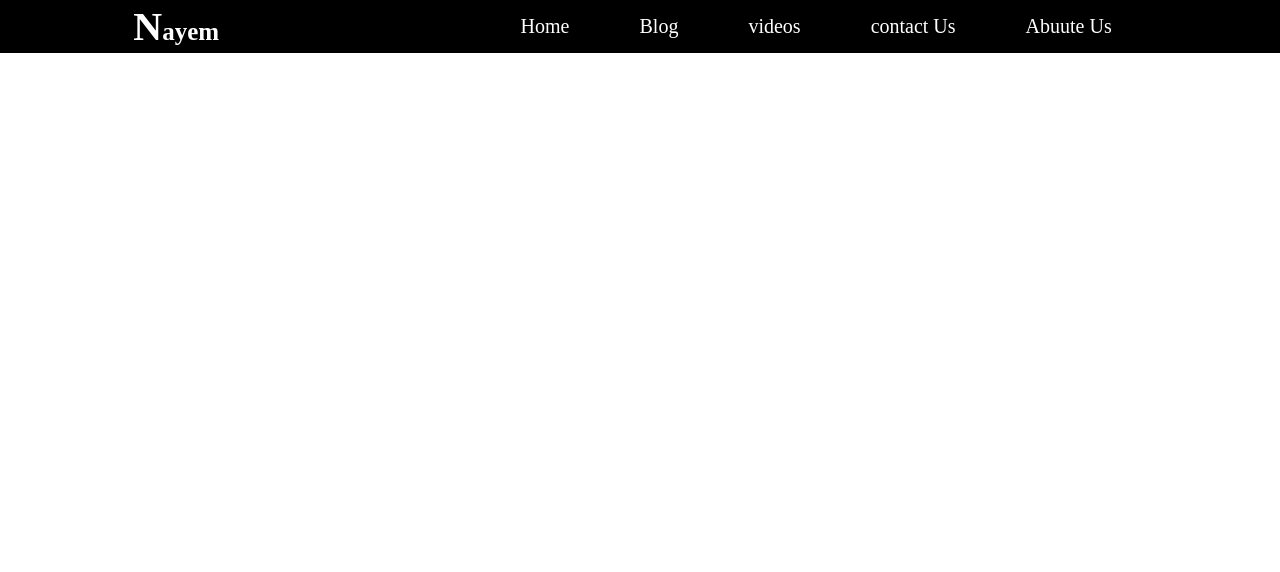
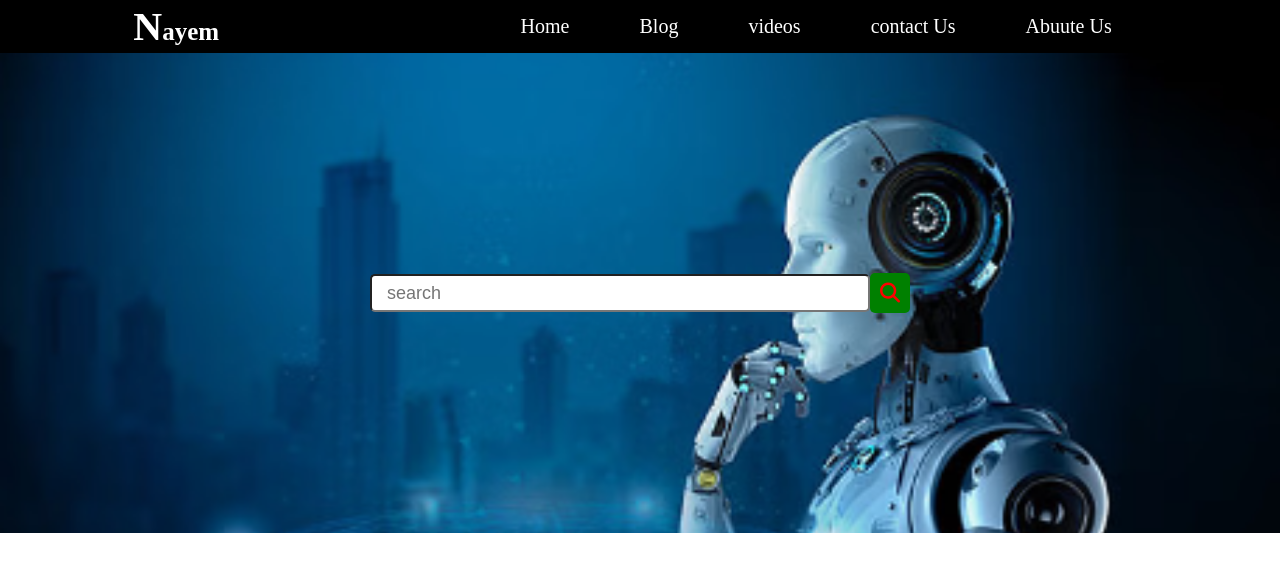
Before and after one commit to Nayem192/multipul-websize, a plain HTML site: page index.html in a window 1280 px wide. Drawn offline with Linux system fonts and the light colour scheme.

Commit message:
header aria

```diff
--- a/index.html
+++ b/index.html
@@ -4,6 +4,8 @@
     <meta charset="UTF-8">
     <meta name="viewport" content="width=device-width, initial-scale=1.0">
     <title>Document</title>
+    <link rel="stylesheet" href="https://cdnjs.cloudflare.com/ajax/libs/font-awesome/6.6.0/css/all.min.css">
+
     <link rel="stylesheet" href="style.css">
 </head>
 <body>
@@ -19,5 +21,14 @@
             <li><a href="#">Abuute Us</a></li>
         </ul>
     </nav>
+    <header>
+        <div class="searchbox-icon-1">
+            <input type="search" placeholder="search">
+
+        <div>
+            <i class="fa-solid fa-magnifying-glass"></i>
+        </div>
+    </div>
+    </header>
 </body>
 </html>
--- a/style.css
+++ b/style.css
@@ -43,3 +43,33 @@ nav > ul > li > a:hover {
     color:red;
 
 }
+header{
+    background-image: url(img/img-b/Screenshot_28.png);
+    padding: 220px 50px;
+    background-repeat: no-repeat;
+    background-size: cover;
+
+    background-position:top left;
+}
+/* hero aria start */
+.searchbox-icon-1 {
+ display: flex;
+ justify-content: center;
+ align-items: center;
+
+}
+.searchbox-icon-1 input {
+width: 500px;
+height: 38px;
+border-radius: 5px;
+padding-left: 15px;
+font-size: 18px;
+}
+.searchbox-icon-1 i {
+    color:red;
+    background-color: green;
+    font-size: 20px;
+    padding: 10px;
+    border-radius: 5px;
+    cursor: pointer;
+}
```
Also changed, not shown: img/img-b/Screenshot_28.png (added).
